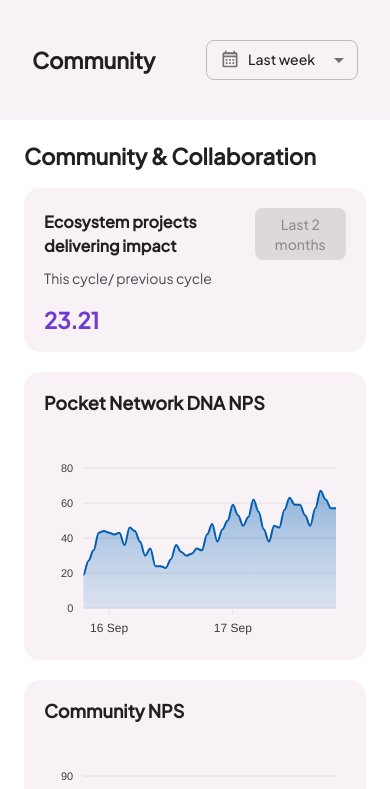
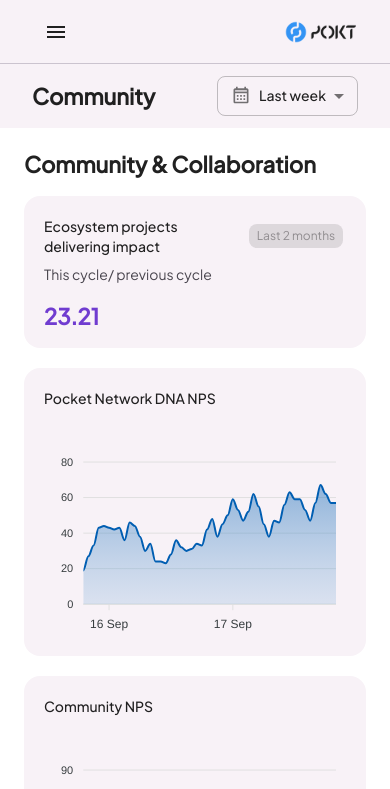
Before and after one commit to TogetherCrew/pocket-frontned, a Next.js app: page /community in a window 390 px wide. Shown: the top 789 px of the page. Built offline with nearby package versions, Linux system fonts and the light colour scheme.

Commit message:
style: working on responsive styles

```diff
--- a/src/app/community/CommunityAndCollaboration.tsx
+++ b/src/app/community/CommunityAndCollaboration.tsx
@@ -6,13 +6,10 @@
     <div className="flex w-full flex-col gap-5 rounded-2xl bg-surfaceContainerLow p-5">
       <div className="flex flex-col gap-2">
         <div className="flex items-center justify-between">
-          <span className="text-title-medium">
+          <span className="text-title-small sm:text-title-medium">
             Ecosystem projects delivering impact
           </span>
           <div className="bg-zinc-700 flex w-[125px] items-center justify-center rounded-lg bg-opacity-10">
-            {/*<span className="bg-onSurface bg-opacity-[0.12] text-center text-title-small text-onSurface text-opacity-40">*/}
-            {/*  Last 2 months*/}
-            {/*</span>*/}
             <DisabledTimePeriod>Last 2 months</DisabledTimePeriod>
           </div>
         </div>
--- a/src/app/layout.tsx
+++ b/src/app/layout.tsx
@@ -6,6 +6,7 @@
 import type { Metadata } from 'next';
 
 import { GrafanaInstrumentation } from '@/components/instrumentations/Grafana';
+import { MobileTopBar } from '@/components/mobile-top-bar';
 import { NavigationDrawer } from '@/components/navigation-drawer';
 import { PagesHeader } from '@/components/pages-header';
 import { AppProviders } from '@/components/providers';
@@ -28,6 +29,7 @@
         <AppProviders>
           <NavigationDrawer width={DRAWER_WIDTH} />
           <Box sx={{ ml: { lg: `${DRAWER_WIDTH}rem` } }}>
+            <MobileTopBar />
             <PagesHeader />
             {children}
           </Box>
--- a/src/components/disabled-time-period/DisabledTimePeriod.tsx
+++ b/src/components/disabled-time-period/DisabledTimePeriod.tsx
@@ -2,7 +2,7 @@
 
 export const DisabledTimePeriod = ({ children }: { children: ReactNode }) => {
   return (
-    <div className="cursor-not-allowed rounded-lg bg-onSurface bg-opacity-[0.12] px-4 py-1.5 text-center text-title-small text-onSurface text-opacity-40">
+    <div className="cursor-not-allowed rounded-lg bg-onSurface bg-opacity-[0.12] px-2 py-1 text-center text-xs text-onSurface text-opacity-40 sm:text-title-small">
       {children}
     </div>
   );
--- a/src/components/metrics-charts/LineChartMetric.tsx
+++ b/src/components/metrics-charts/LineChartMetric.tsx
@@ -95,7 +95,7 @@
   return (
     <div className="flex h-72 w-full flex-col gap-6 rounded-2xl bg-surfaceContainerLow p-5">
       <div className="flex flex-row justify-between">
-        <div className="text-title-semi-large">
+        <div className="text-title-small sm:text-title-semi-large">
           <p className="m-0">{title}</p>
           {description ? (
             <p className="m-0 mt-1 text-body-medium text-onSurfaceVariant">
--- a/src/components/metrics-charts/LinearProgressDateMetric.tsx
+++ b/src/components/metrics-charts/LinearProgressDateMetric.tsx
@@ -50,7 +50,7 @@
   return (
     <div className="flex w-full flex-col gap-6 rounded-2xl bg-surfaceContainerLow p-5">
       <div className="flex flex-row justify-between">
-        <div className="mb-10 text-title-semi-large">
+        <div className="mb-10 text-title-small sm:text-title-semi-large">
           <p className="m-0">{title}</p>
           {description ? (
             <p className="m-0 mt-1 text-body-medium text-onSurfaceVariant">
--- a/src/components/metrics-charts/StackedBarCharMetric.tsx
+++ b/src/components/metrics-charts/StackedBarCharMetric.tsx
@@ -101,7 +101,7 @@
 
   return (
     <div className="flex h-72 w-full flex-col gap-6 rounded-2xl bg-surfaceContainerLow p-5">
-      <div className="text-title-semi-large">
+      <div className="text-title-small sm:text-title-semi-large">
         <p className="m-0">{title}</p>
         {description ? (
           <p className="m-0 mt-1 text-body-medium text-onSurfaceVariant">
--- /dev/null
+++ b/src/components/mobile-top-bar/MobileTopBar.tsx
@@ -0,0 +1,27 @@
+'use client';
+
+import MenuIcon from '@mui/icons-material/Menu';
+import { IconButton } from '@mui/material';
+
+import { PoktLogo } from '@/components/navigation-drawer/PoktLogo';
+import { useNavigationDrawer } from '@/hooks/use-navigation-drawer';
+
+export const MobileTopBar = () => {
+  const { toggleDrawer } = useNavigationDrawer();
+
+  return (
+    <nav className="flex h-16 items-center justify-between border-0 border-b border-solid border-b-outlineVariant bg-surfaceContainerLow px-8 lg:hidden">
+      <IconButton
+        size="large"
+        edge="start"
+        color="inherit"
+        aria-label="menu"
+        sx={{ m: 0 }}
+        onClick={toggleDrawer}
+      >
+        <MenuIcon />
+      </IconButton>
+      <PoktLogo />
+    </nav>
+  );
+};
--- /dev/null
+++ b/src/components/mobile-top-bar/index.tsx
@@ -0,0 +1,3 @@
+import { MobileTopBar } from '@/components/mobile-top-bar/MobileTopBar';
+
+export { MobileTopBar };
--- a/src/components/navigation-drawer/DrawerContent.tsx
+++ b/src/components/navigation-drawer/DrawerContent.tsx
@@ -36,7 +36,9 @@
 
   return (
     <>
-      <PoktLogo />
+      <div className="flex items-center justify-start p-7 pb-0">
+        <PoktLogo />
+      </div>
       <div className="p-3 pt-1">
         <ul className="flex w-full flex-col items-start justify-stretch px-0">
           {items.map(({ title, Icon, href }) => (
--- a/src/components/navigation-drawer/PoktLogo.tsx
+++ b/src/components/navigation-drawer/PoktLogo.tsx
@@ -3,8 +3,8 @@
 export const PoktLogo = () => {
   return (
     <>
-      <div className="p-3 pb-0">
-        <figure className="m-auto p-4 pb-0">
+      <div>
+        <figure className="m-auto flex items-center justify-center">
           <Image
             src="/images/pokt-logo.svg"
             alt="pokt logo"
--- a/src/components/pages-header/PagesHeader.tsx
+++ b/src/components/pages-header/PagesHeader.tsx
@@ -15,7 +15,7 @@
   };
 
   return (
-    <header className="flex items-center justify-between bg-surfaceContainerLow px-8 py-10">
+    <header className="flex h-16 items-center justify-between bg-surfaceContainerLow px-8 lg:h-28">
       <span className="text-title-large capitalize">
         {pathname?.split('/').at(1) || ''}
       </span>
--- a/src/components/period-selector/PeriodSelector.tsx
+++ b/src/components/period-selector/PeriodSelector.tsx
@@ -34,7 +34,7 @@
   return (
     <FixHydration>
       <Select
-        className="min-w-[9.5rem] rounded-lg"
+        className="rounded-lg lg:min-w-[9.5rem]"
         value={period}
         onChange={onPeriodChange}
         renderValue={(value) => (
```
